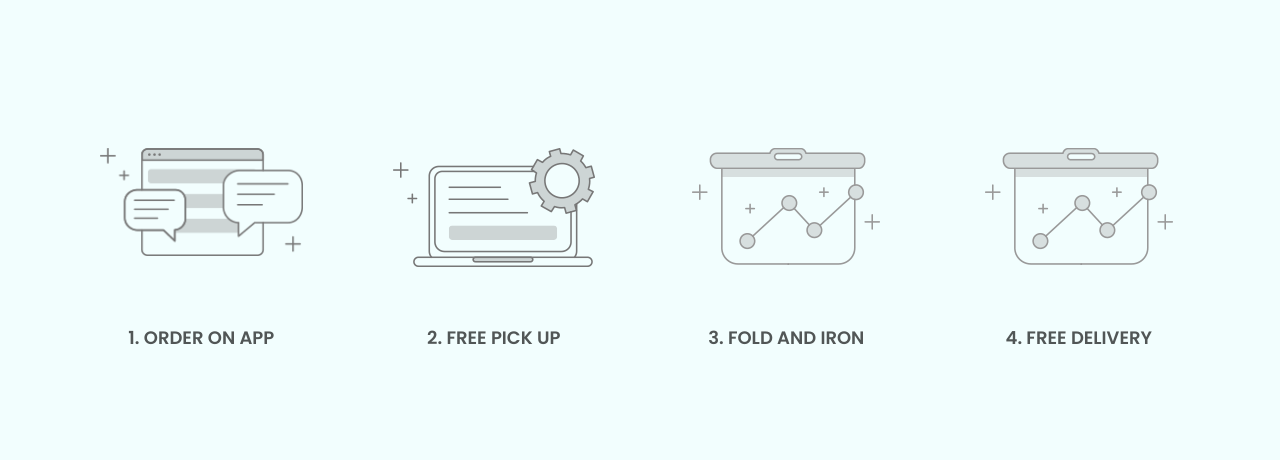
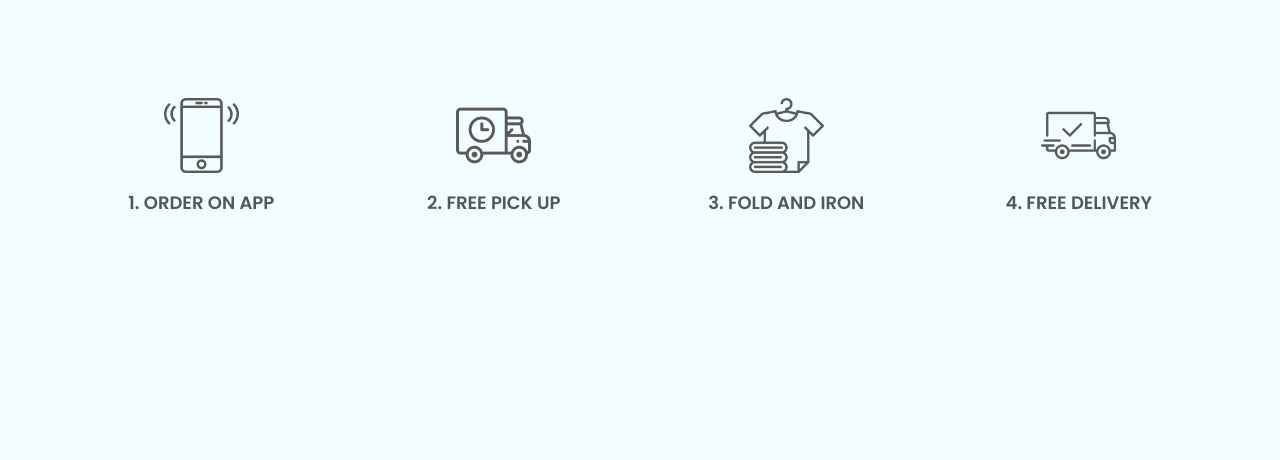
Before and after one commit to ClothClinic/CC_Website, a plain HTML site: page index.html in a window 1280 px wide. Shown: the part 822-1282 px from the top of the page. Drawn offline with Linux system fonts and the light colour scheme.

Commit message:
icon changes

```diff
--- a/index.html
+++ b/index.html
@@ -117,7 +117,7 @@
                 <div class="col-xs-12 col-sm-3">
                     <div class="box">
                         <div class="box-icon">
-                            <img src="images/service-icon-1.png" alt="">
+                            <img src="images/smartphone.png" alt="">
                         </div>
                         <h4>1. Order on App</h4>
                     </div>
@@ -125,7 +125,7 @@
                 <div class="col-xs-12 col-sm-3">
                     <div class="box">
                         <div class="box-icon">
-                            <img src="images/service-icon-2.png" alt="">
+                            <img src="images/delivery-truck.png" alt="">
                         </div>
                         <h4>2. Free Pick Up</h4>
                     </div>
@@ -133,7 +133,7 @@
                 <div class="col-xs-12 col-sm-3">
                     <div class="box">
                         <div class="box-icon">
-                            <img src="images/service-icon-3.png" alt="">
+                            <img src="images/fashion.png" alt="">
                         </div>
                         <h4>3. Fold and Iron</h4>
                     </div>
@@ -141,7 +141,7 @@
                 <div class="col-xs-12 col-sm-3">
                     <div class="box">
                         <div class="box-icon">
-                            <img src="images/service-icon-3.png" alt="">
+                            <img src="images/shipped.png" alt="">
                         </div>
                         <h4>4. Free Delivery</h4>
                     </div>
--- a/style.css
+++ b/style.css
@@ -248,7 +248,7 @@ input:-webkit-autofill:focus {
 **/
 
 .box {
-    padding: 50px 30px;
+    //padding: 50px 30px;
     text-align: center;
     -webkit-box-shadow: 0 0 0 0 #ffffff;
     box-shadow: 0 0 0 0 #ffffff;
@@ -272,7 +272,7 @@ input:-webkit-autofill:focus {
 }
 
 .box .box-icon {
-    height: 160px;
+    //height: 160px;
     margin-bottom: 20px;
 }
 
@@ -281,6 +281,7 @@ input:-webkit-autofill:focus {
     filter: grayscale(100%);
     -webkit-transition: 0.3s;
     transition: 0.3s;
+    height:75px;
 }
 
 .box:hover .box-icon img {
@@ -386,7 +387,7 @@ input:-webkit-autofill:focus {
     top: 0;
     width: 100%;
     height: 100%;
-    opacity: 0.8
+    opacity: 0.5
 }
 
 .header-text h2 {
```
Also changed, not shown: images/delivery-truck.png (added), images/fashion.png (added), images/parallax-1_old.jpg (renamed from images/parallax-1.jpg), images/parallax-2_old.jpg (added), images/parallax-6_old.jpg (added), images/shipped.png (added), images/smartphone.png (added), 3 other files.
